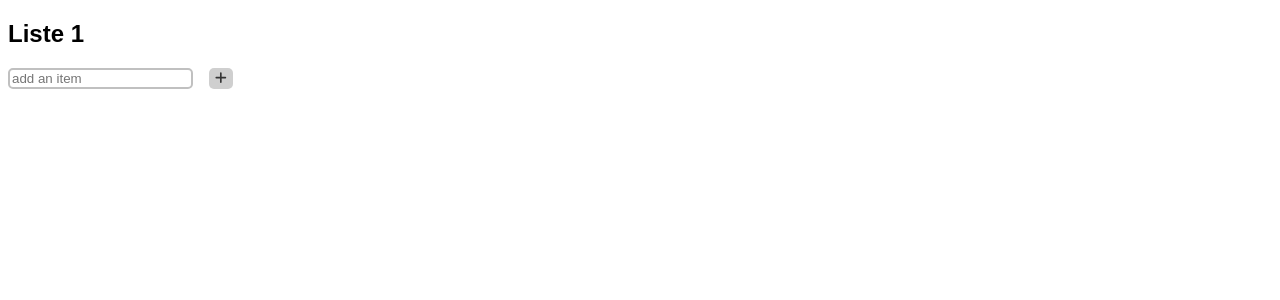
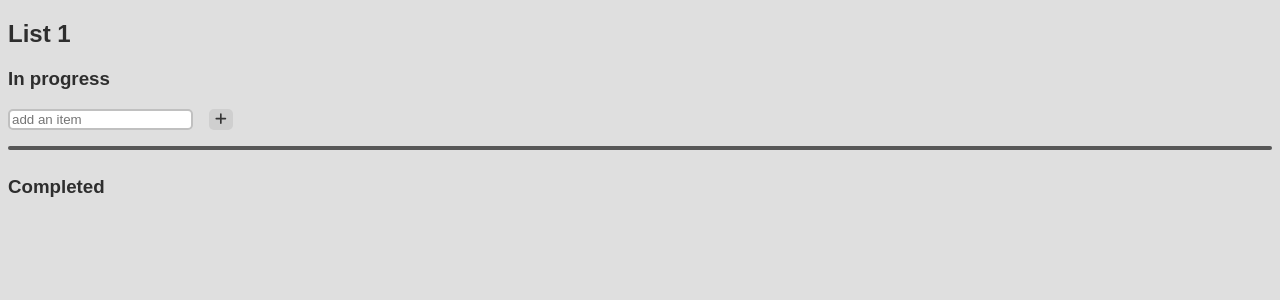
Before and after one commit to MathiasEvjen/todo-list, a React (Vite) app: page / in a window 1280 px wide. Shown: the top 300 px of the page. Built offline with nearby package versions, Linux system fonts and the light colour scheme.

Commit message:
La til en "completed" seksjon som ferdige gjøremål blir lagt i

```diff
--- a/src/App.jsx
+++ b/src/App.jsx
@@ -1,11 +1,34 @@
+import { useEffect, useState } from "react"
 import List from "./List"
 import ListItem from "./ListItem"
 
 function App() {
+  const [display, setDisplay] = useState(1)
+
+  const [lists, setLists] = useState(() => {
+    const localValue = localStorage.getItem("LISTS")
+    if (localValue == null) return []
+
+    return JSON.parse(localValue)
+  })
+
+  useEffect(() => {
+    localStorage.setItem("LISTS", JSON.stringify(lists))
+  }, [lists])
+
+  function addList() {
+    setLists(exisistingLists => {
+      return [...exisistingLists, {id: exisistingLists.length + 1}]
+    })
+  }
+
+  function displayList(id) {
+    setDisplay(id);
+  }
 
   return (
     <>
-      <List navn="Liste 1"/>
+      <List />
     </>
   )
 }
--- a/src/List.jsx
+++ b/src/List.jsx
@@ -4,6 +4,7 @@ import { FontAwesomeIcon } from "@fortawesome/react-fontawesome";
 import { faPlus } from "@fortawesome/free-solid-svg-icons";
 
 const List = (props) => {
+    const [name, setName] = useState("List 1")
     const [items, setItems] = useState(() => {
         const localValue = localStorage.getItem("ITEMS")
         if (localValue == null) return []
@@ -18,8 +19,20 @@ const List = (props) => {
     function addItem(text) {
         setItems(existingItems => {
             return [
-                ...existingItems, {text: text, id: Math.random()}
+                ...existingItems, {text: text, id: Math.random(), completed: false}
             ]
+        })
+    }
+
+    function complete(id, completed) {
+        setItems(existingItems => {
+            return existingItems.map(item => {
+                if (item.id === id) {
+                    return {...item, completed}
+                }
+
+                return item
+            })
         })
     }
 
@@ -31,18 +44,26 @@ const List = (props) => {
 
     return(
         <div>
-            <h2>{props.navn}</h2>
-            {items.map(item => (
-                <ListItem id={item.id} text={item.text} key={item.id} delete={deleteItem}/>
+            <h2>{name}</h2>
+            <h3>In progress</h3>
+            {items.filter(item => !item.completed).map(item => (
+                <ListItem id={item.id} text={item.text} key={item.id} completed={item.completed} complete={complete} delete={deleteItem}/>
             ))}
             <div className="input">
-                <input id="itemInput" onSubmit={addItem} type="text" className="add-item" placeholder="add an item"></input>
+                <input id="itemInput" type="text" className="add-item" placeholder="add an item"></input>
                 <button className="add-item-button" onClick={() => {
                     const el = document.getElementById("itemInput")
                     if (el.value != "") addItem(el.value);
                     el.value = "";
                     }}><FontAwesomeIcon icon={faPlus}/></button>
             </div>
+            <hr/>
+            <div className="completed-items">
+                <h3>Completed</h3>
+                {items.filter(item => item.completed).map(item => (
+                    <ListItem id={item.id} text={item.text} key={item.id} completed={item.completed} complete={complete} delete={deleteItem}/>
+                ))}
+            </div>
         </div>
     );
 }
--- a/src/ListItem.jsx
+++ b/src/ListItem.jsx
@@ -1,10 +1,11 @@
 import { FontAwesomeIcon } from "@fortawesome/react-fontawesome";
 import { faXmark } from "@fortawesome/free-solid-svg-icons";
+import { useState } from "react";
 
 const ListItem = (props) => {
     return(
         <div className="list-item">
-            <input type="checkbox"></input>
+            <input type="checkbox" checked={props.completed} onChange={e => props.complete(props.id, e.target.checked)}></input>
             <p>{props.text} </p>
             <button className="delete-button" onClick={() => props.delete(props.id)}><FontAwesomeIcon icon={faXmark} /></button>
         </div>
--- a/src/index.css
+++ b/src/index.css
@@ -1,5 +1,15 @@
 body {
     font-family: arial, sans-serif;
+    color: rgb(46, 46, 46);
+    background-color: rgb(223, 223, 223);
+}
+
+hr {
+    height: 4px ;
+    background-color: rgb(87, 87, 87);
+    border: none;
+    border-radius: 2px;
+    margin-top: 1rem;
 }
 
 .list-item {
@@ -23,12 +33,16 @@ body {
     display: flex;
 }
 
+.completed-items {
+    display: flex;
+    flex-direction: column;
+}
+
 .delete-button {
     border-radius: 5px;
     border: none;
     color: rgb(77, 77, 77);
     background-color: rgb(156, 156, 156);
-
 }
 
 .delete-button:hover {
@@ -40,6 +54,7 @@ body {
 .input {
     display: flex;
     gap: 1rem;
+    margin-top: 1rem;
 }
 
 .add-item {
@@ -58,3 +73,33 @@ body {
     cursor: pointer;
     background-color: rgb(168, 168, 168);
 }
+
+.completed-items .list-item {
+    display: flex;
+    flex-direction: row;
+    border: 2px solid rgb(68, 68, 68);
+    border-radius: 5px;
+    background-color: rgb(116, 116, 116);
+    padding: 0.5rem;
+    gap: 0.5rem;
+    margin-bottom: 0.5rem;
+}
+
+.completed-items .add-item p {
+    margin: 0;
+    color: rgba(48, 48, 48, 0.212);
+    font-weight: bold;
+}
+
+.completed-items .delete-button {
+    border-radius: 5px;
+    border: none;
+    color: rgb(136, 136, 136);
+    background-color: rgb(63, 63, 63);
+}
+
+.completed-items .delete-button:hover {
+    color: hsl(0, 98%, 37%);
+    cursor: pointer;
+    background-color: rgb(141, 141, 141);
+}
```
